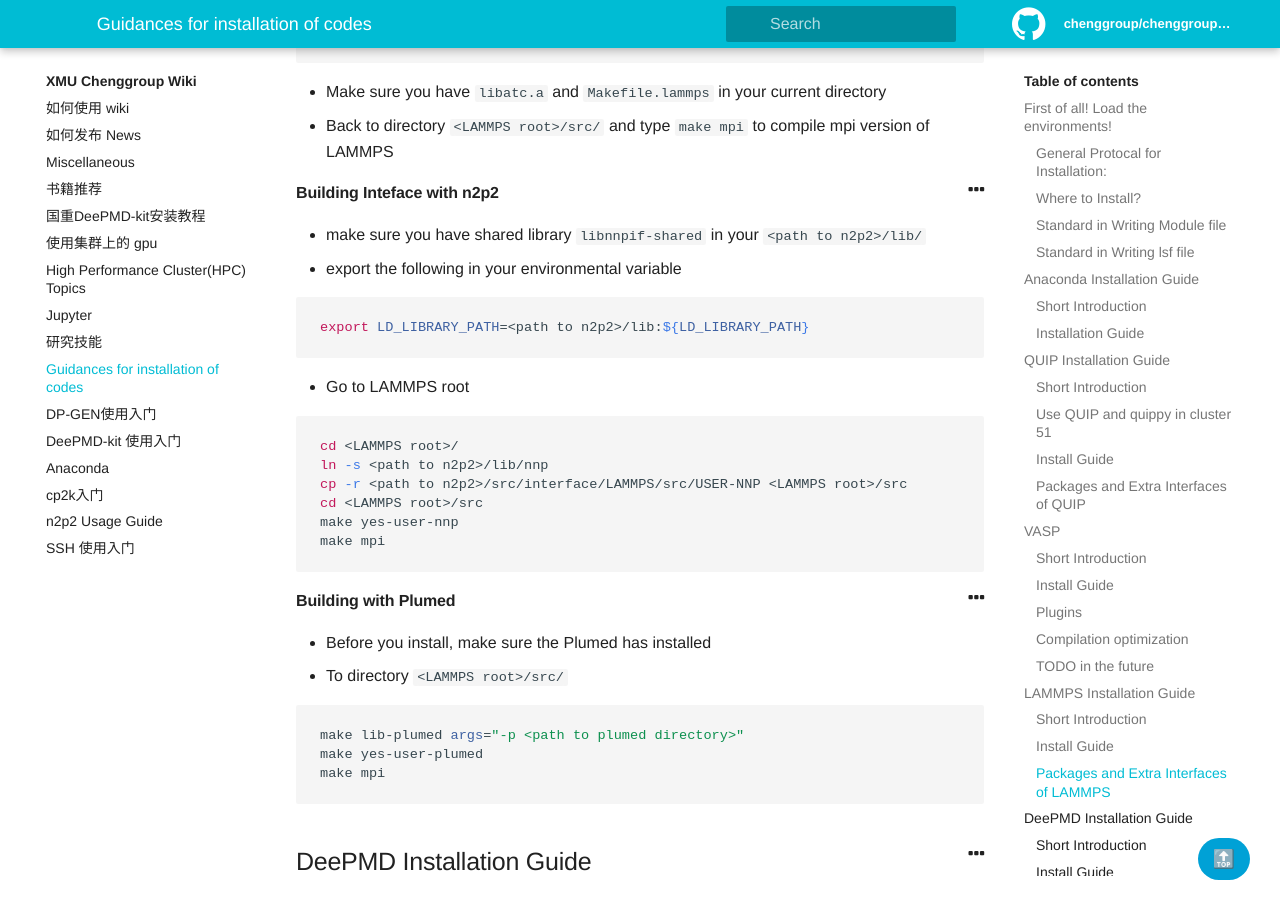
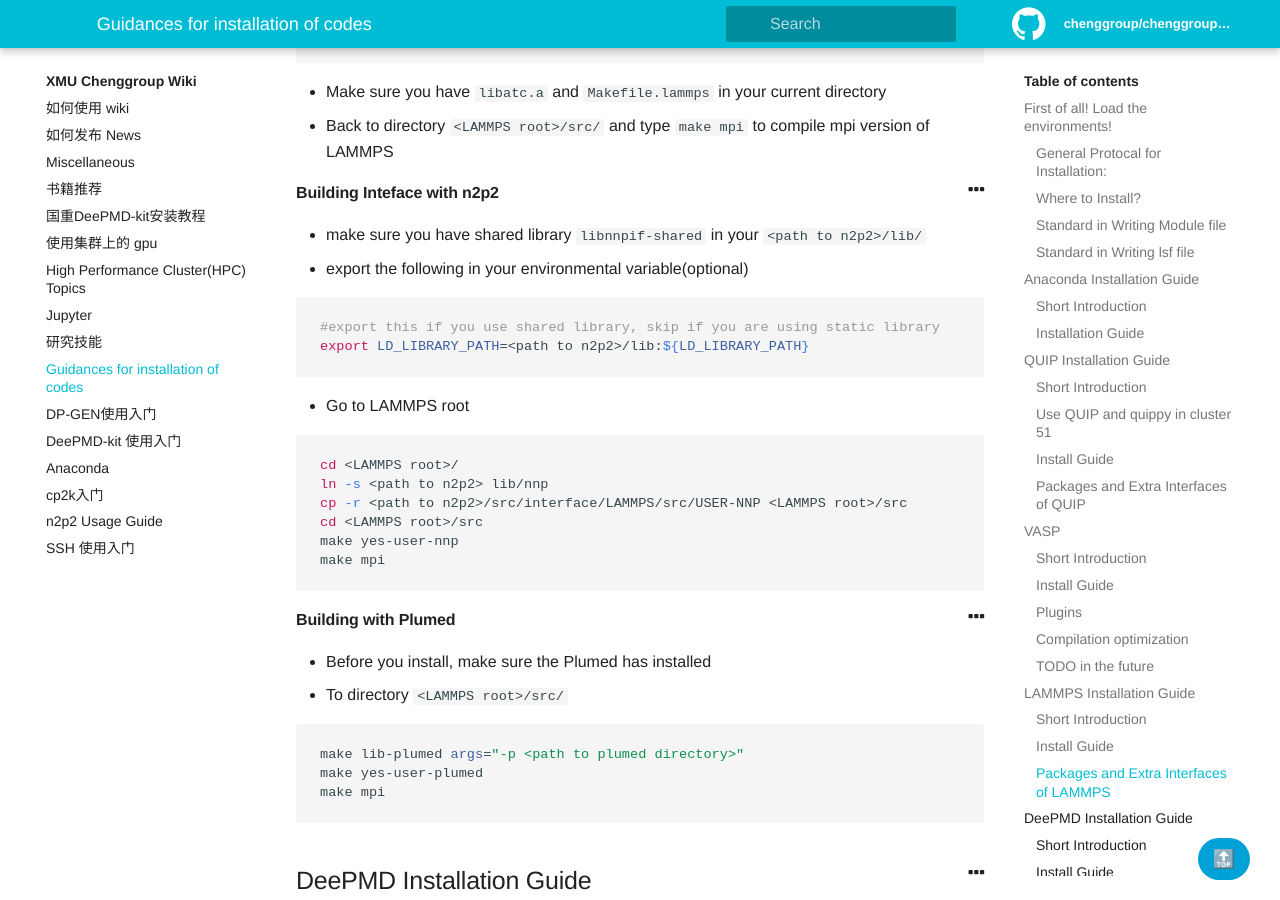
Before and after one commit to chenggroup/chenggroup.github.io, a Jekyll site: the page built from _wiki/softwares.md, in a window 1280 px wide and 900 px high, scrolled down 7758 px. Built offline with Jekyll 4.4.1, drawn with Linux system fonts in a browser that asks for light colours; some of the changed text lies outside the part shown.

Commit message:
update n2p2 install guide

````diff
--- a/_wiki/softwares.md
+++ b/_wiki/softwares.md
@@ -312,9 +312,10 @@
 #### Building Inteface with n2p2
 
 - make sure you have shared library `libnnpif-shared` in your `<path to n2p2>/lib/`
-- export the following in your environmental variable
+- export the following in your environmental variable(optional)
 
 ```bash
+#export this if you use shared library, skip if you are using static library
 export LD_LIBRARY_PATH=<path to n2p2>/lib:${LD_LIBRARY_PATH}
 ```
 
@@ -322,7 +323,7 @@
 
 ```bash
 cd <LAMMPS root>/
-ln -s <path to n2p2>/lib/nnp
+ln -s <path to n2p2> lib/nnp
 cp -r <path to n2p2>/src/interface/LAMMPS/src/USER-NNP <LAMMPS root>/src
 cd <LAMMPS root>/src
 make yes-user-nnp
````
Also changed, not shown: other parts of _wiki/softwares.md (+2 -2 lines).
